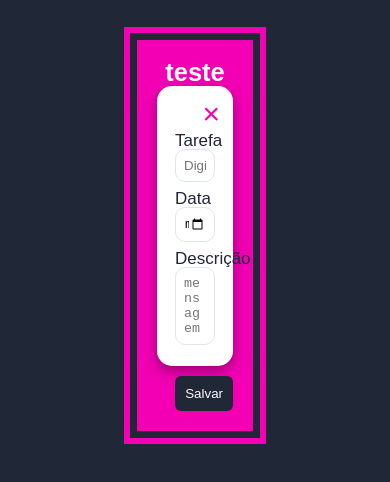
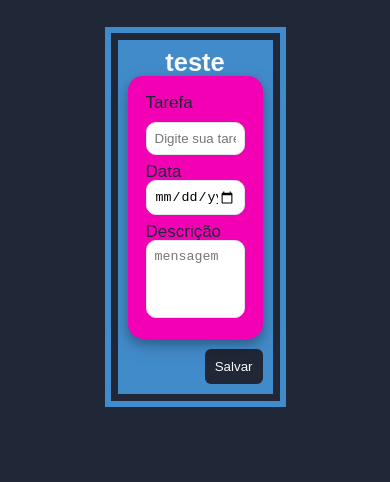
Before and after one commit to AndressaHelena/modalTeste, a plain HTML site: page index.html in a window 390 px wide. Both pictures are taken after a click on the button "Nova Tarefa". Drawn offline with Linux system fonts and the light colour scheme.

Commit message:
Update style.css

```diff
--- a/style.css
+++ b/style.css
@@ -128,3 +128,15 @@ label{
     text-decoration: none;
     cursor: pointer;
   }
+@media(max-width: 600px) {
+  .modal-content {
+    background-color: #f300b4;
+    width: 100%;
+    position: relative;
+  }
+  #container{
+    padding: 10px;
+    width: 50%;
+    background-color: #428bca;
+  }
+}
```
